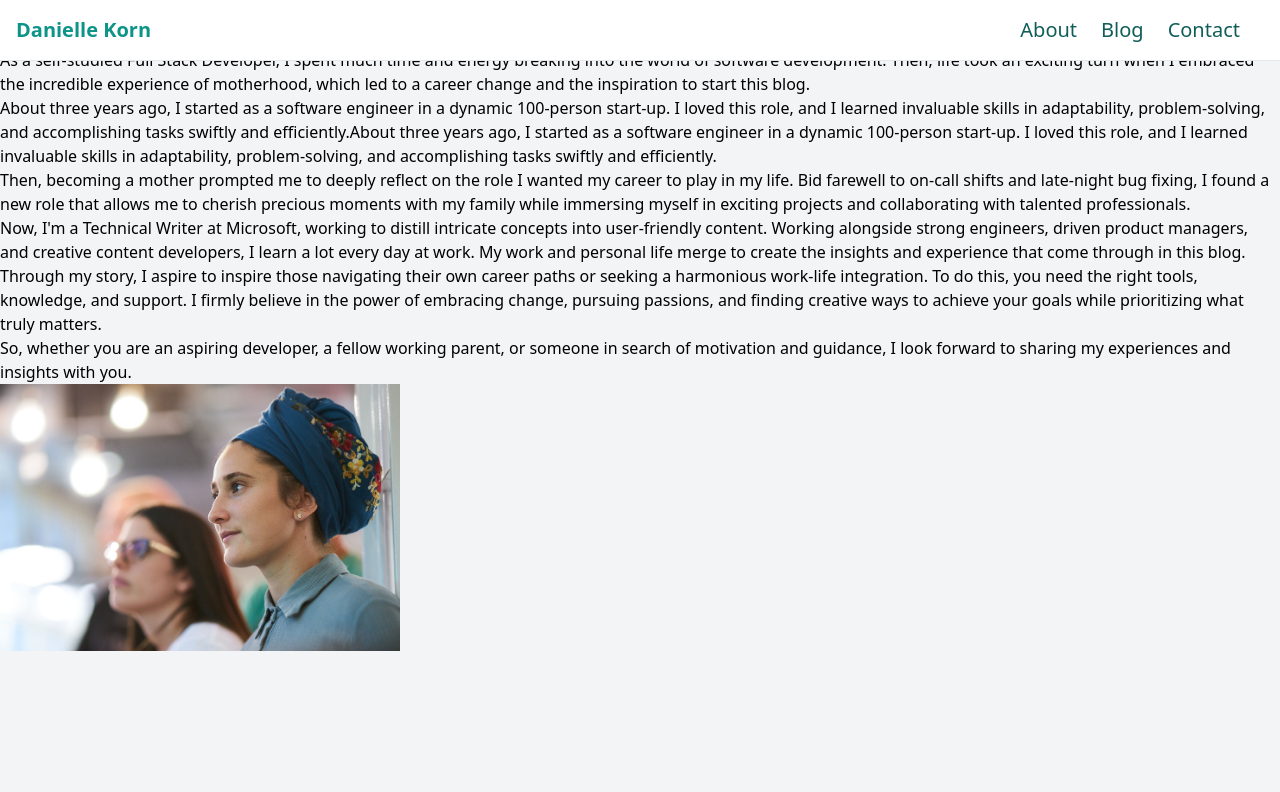
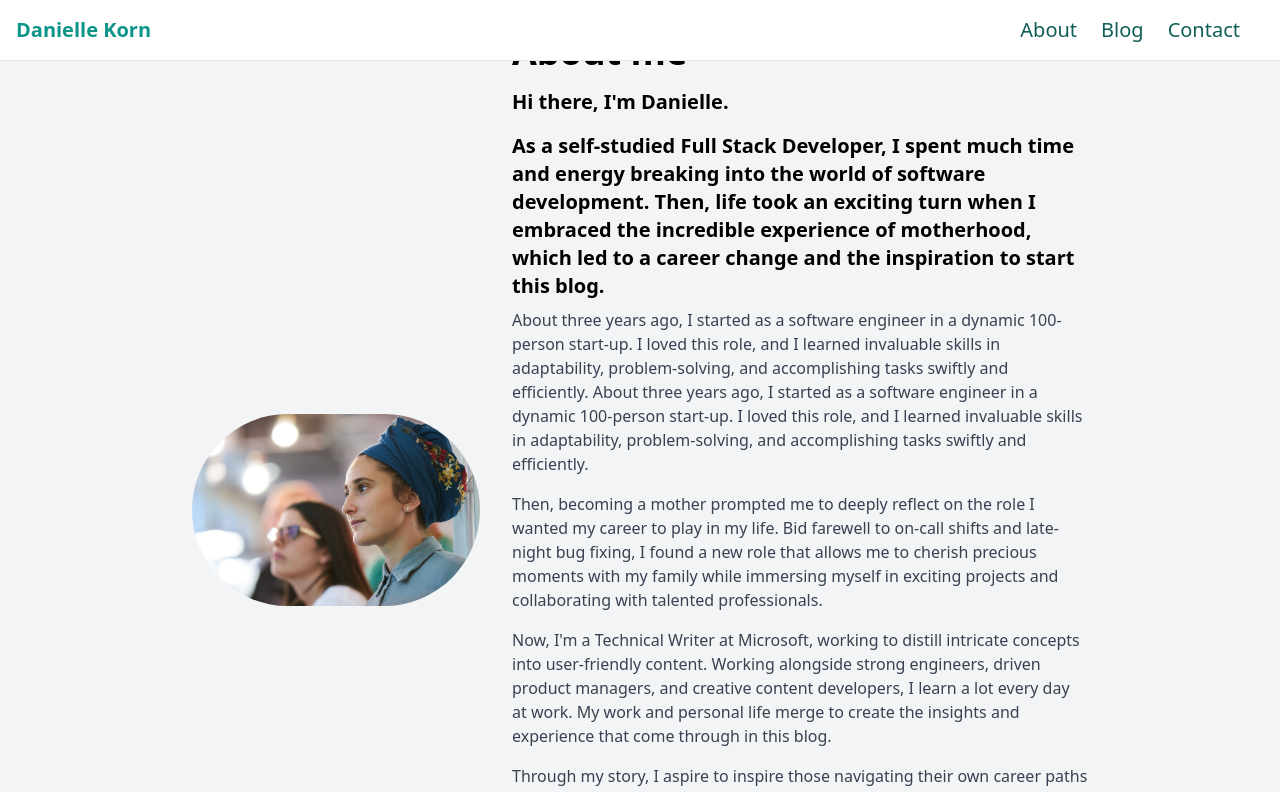
Before and after one commit to daniellekorn/nextjs-blog, a Next.js app: page /about in a window 1280 px wide. Shown: the top 792 px of the page. Built offline with nearby package versions, Linux system fonts and the light colour scheme.

Commit message:
in progress revamp of about page

```diff
--- a/app/about/page.tsx
+++ b/app/about/page.tsx
@@ -1,44 +1,67 @@
-import Image from "next/image"
+import Image from "next/image";
 
 export default function About() {
   return (
-    <div>
-        <div>
-            <h1>About me</h1>
-            <h2>Hi there, I'm Danielle.</h2>
-            <h3>
-                As a self-studied Full Stack Developer, I spent much time and energy breaking into the world of software development.
-                Then, life took an exciting turn when I embraced the incredible experience of motherhood, which led to a career change and the inspiration to start this blog.
+    <div className="px-4 py-8">
+      <div className="container flex items-center max-w-4xl mx-auto">
+        <div className="w-1/3 mr-8">
+          <img
+            src="/images/side-headshot-calm.jpg"
+            alt="Side profile photo of me, Danielle Korn."
+            className="object-cover rounded-full w-100 h-100"
+          />
+        </div>
+        <div className="w-2/3">
+          <h1 className="mb-4 text-3xl font-bold lg:text-4xl">About me</h1>
+          <h2 className="mb-4 text-lg font-semibold lg:text-xl">
+            Hi there, I'm Danielle.
+          </h2>
+          <h3 className="mb-2 text-lg font-semibold lg:text-xl">
+            As a self-studied Full Stack Developer, I spent much time and energy
+            breaking into the world of software development. Then, life took an
+            exciting turn when I embraced the incredible experience of
+            motherhood, which led to a career change and the inspiration to
+            start this blog.
           </h3>
-            <p>
-                About three years ago, I started as a software engineer in a dynamic 100-person start-up. I loved this role, and I learned invaluable skills in adaptability,
-                problem-solving, and accomplishing tasks swiftly and efficiently.About three years ago, I started as a software engineer in a dynamic 100-person start-up.
-                I loved this role, and I learned invaluable skills in adaptability, problem-solving, and accomplishing tasks swiftly and efficiently.
+          <p className="mb-4 text-gray-700">
+            About three years ago, I started as a software engineer in a dynamic
+            100-person start-up. I loved this role, and I learned invaluable
+            skills in adaptability, problem-solving, and accomplishing tasks
+            swiftly and efficiently. About three years ago, I started as a
+            software engineer in a dynamic 100-person start-up. I loved this
+            role, and I learned invaluable skills in adaptability,
+            problem-solving, and accomplishing tasks swiftly and efficiently.
           </p>
-            <p>
-                Then, becoming a mother prompted me to deeply reflect on the role I wanted my career to play in my life. Bid farewell to on-call shifts and late-night bug fixing,
-                I found a new role that allows me to cherish precious moments with my family while immersing myself in exciting projects and collaborating with talented professionals.
+          <p className="mb-4 text-gray-700">
+            Then, becoming a mother prompted me to deeply reflect on the role I
+            wanted my career to play in my life. Bid farewell to on-call shifts
+            and late-night bug fixing, I found a new role that allows me to
+            cherish precious moments with my family while immersing myself in
+            exciting projects and collaborating with talented professionals.
           </p>
-            <p>
-                Now, I'm a Technical Writer at Microsoft, working to distill intricate concepts into user-friendly content. Working alongside strong engineers, driven product managers,
-                and creative content developers, I learn a lot every day at work. My work and personal life merge to create the insights and experience that come through in this blog.
+          <p className="mb-4 text-gray-700">
+            Now, I'm a Technical Writer at Microsoft, working to distill
+            intricate concepts into user-friendly content. Working alongside
+            strong engineers, driven product managers, and creative content
+            developers, I learn a lot every day at work. My work and personal
+            life merge to create the insights and experience that come through
+            in this blog.
           </p>
-            <p>
-                Through my story, I aspire to inspire those navigating their own career paths or seeking a harmonious work-life integration. To do this, you need the right tools,
-                knowledge, and support. I firmly believe in the power of embracing change, pursuing passions, and finding creative ways to achieve your goals while prioritizing what
+          <p className="mb-4 text-gray-700">
+            Through my story, I aspire to inspire those navigating their own
+            career paths or seeking a harmonious work-life integration. To do
+            this, you need the right tools, knowledge, and support. I firmly
+            believe in the power of embracing change, pursuing passions, and
+            finding creative ways to achieve your goals while prioritizing what
             truly matters.
           </p>
-            <p>
-                So, whether you are an aspiring developer, a fellow working parent, or someone in search of motivation and guidance, I look forward to sharing my experiences and
-                insights with you.
+          <p className="mb-4 text-gray-700">
+            So, whether you are an aspiring developer, a fellow working parent,
+            or someone in search of motivation and guidance, I look forward to
+            sharing my experiences and insights with you.
           </p>
         </div>
-        <Image
-            src="/images/side-headshot-calm.jpg"
-            width={400}
-            height={400}
-            alt="Side profile photo of me, Danielle Korn."
-        />
       </div>
-  )
+    </div>
+  );
 }
```
Lines whose indentation alone changed are shown as unchanged.
